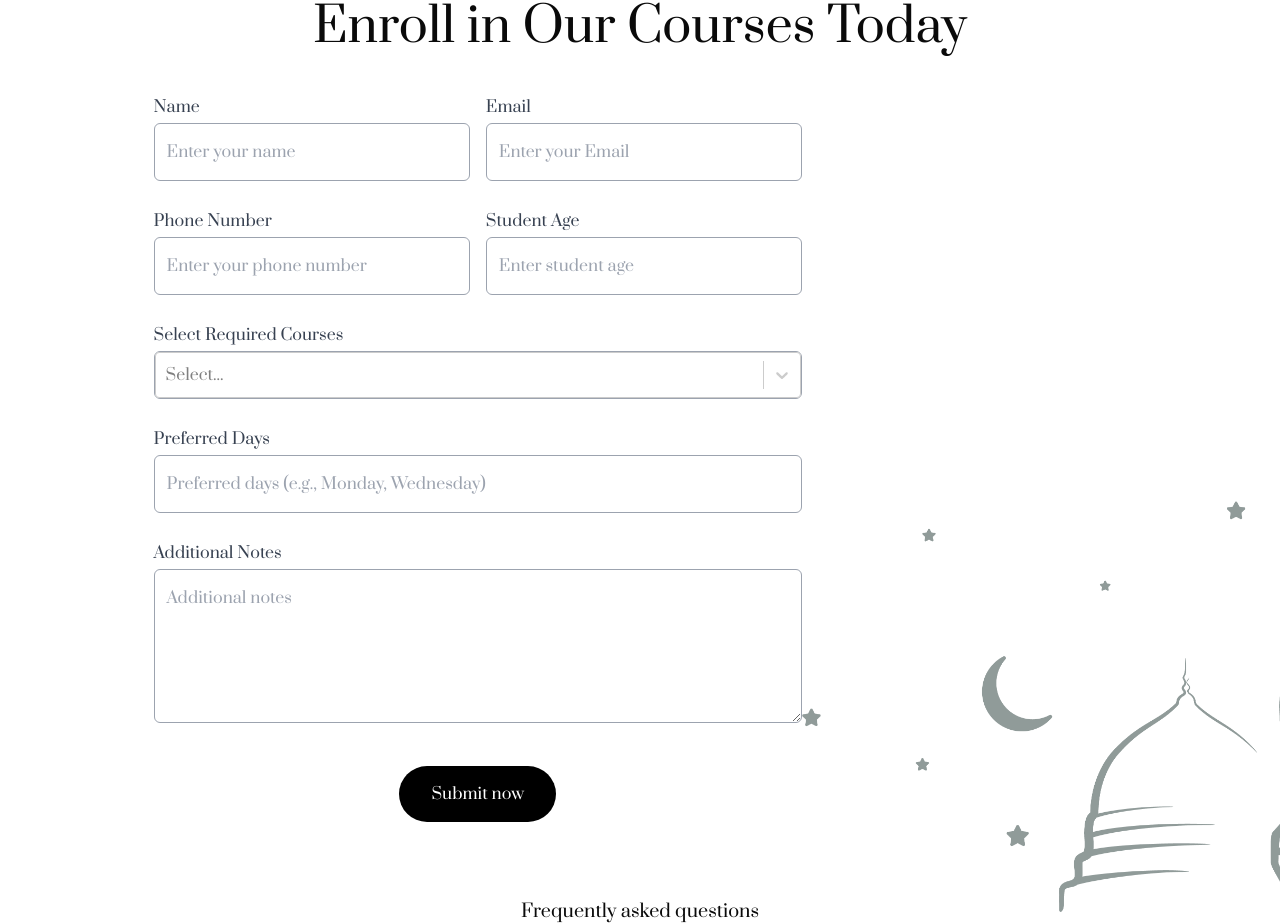
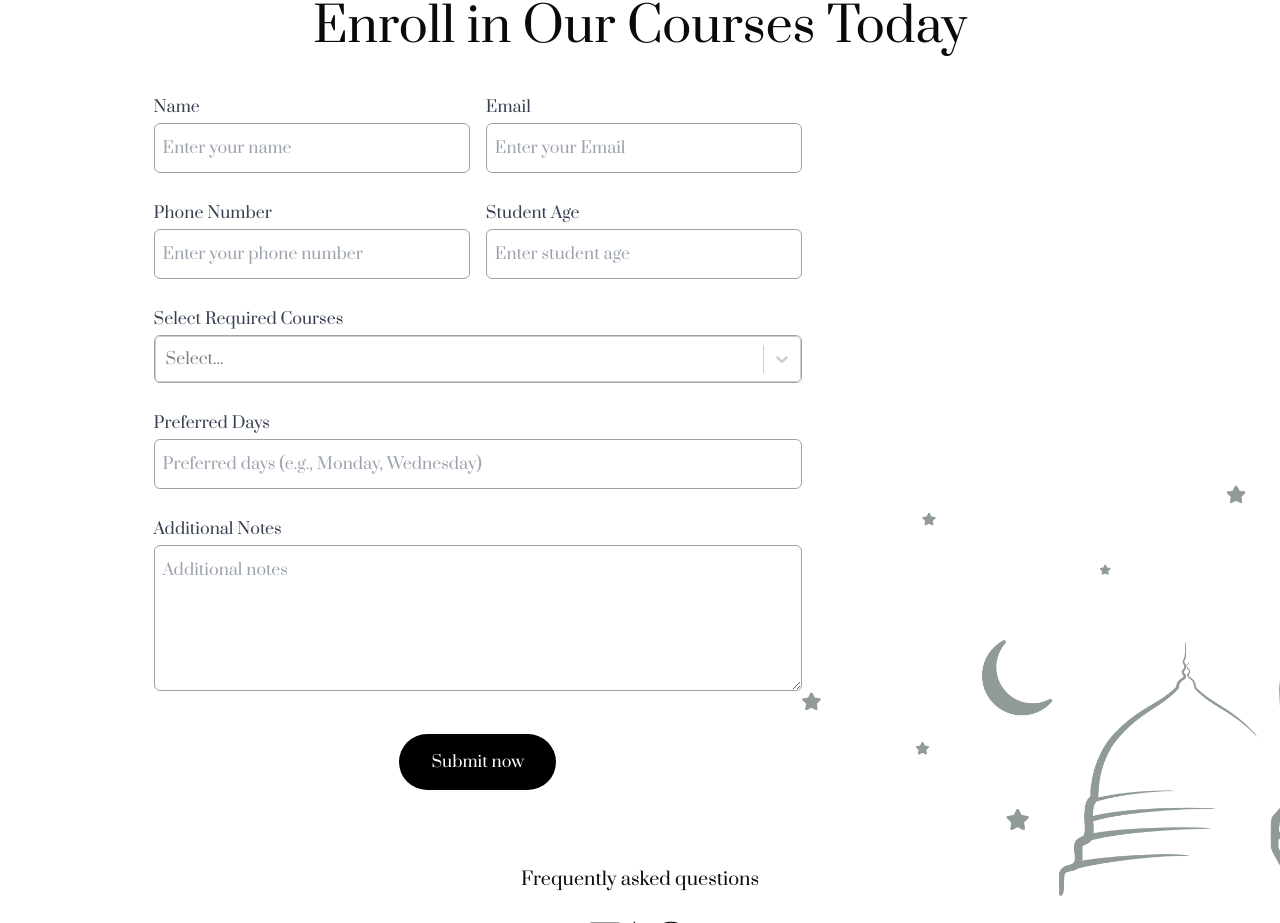
Before and after one commit to doaaabdelfattah/elaf_academy, a Next.js app: page / in a window 1280 px wide. Shown: the part 3479-4402 px from the top of the page. Built offline with nearby package versions, Linux system fonts and the light colour scheme; a web font is replaced by a local one.

Commit message:
fix width

```diff
--- a/app/components/Contact.jsx
+++ b/app/components/Contact.jsx
@@ -6,7 +6,7 @@ const Contact = () => {
   return (
     <div
       id="contact"
-      className="w-full px-[12%] py-10 scroll-mt-20  bg-no-repeat "
+      className="w-full px-[12%] py-10 scroll-mt-20 bg-no-repeat "
     >
       <SectionHeader
         title="Enroll in Our Courses Today"
@@ -17,8 +17,8 @@ const Contact = () => {
         <div className="lg:w-2/3 w-full">
           <Form />
         </div>
-        <div className="lg:w-1/3 w-full  bg-[url('/Asset 1islamic-pattern-1.png')] bg-cober bg-center bg-fixed">
-          <Image src="/Asset 1islamic-pattern-1.png" width={700} height={900} className="opacity-50 absolute bottom-[60] right-[-190]"/>
+        <div className="lg:block hidden w-1/3  bg-[url('/Asset 1islamic-pattern-1.png')] bg-cober bg-center bg-fixed">
+          <Image src="/Asset 1islamic-pattern-1.png" width={700} height={900} className="opacity-50 absolute bottom-[60] right-[-160]"/>
         </div>
       </div>
     </div>
--- a/app/components/Form.jsx
+++ b/app/components/Form.jsx
@@ -48,7 +48,7 @@ const Form = () => {
             <div className="w-full">
               <label className="block text-md font-medium text-gray-700">Name</label>
               <input
-                className="p-3 border border-gray-400 rounded-md bg-white w-full outline-none"
+                className="p-2 border border-gray-400 rounded-md bg-white w-full outline-none"
                 type="text"
                 placeholder="Enter your name"
                 required
@@ -59,7 +59,7 @@ const Form = () => {
             <div className="w-full">
               <label className="block text-md font-medium text-gray-700">Email</label>
               <input
-                className="p-3 border border-gray-400 rounded-md bg-white w-full outline-none"
+                className="p-2 border border-gray-400 rounded-md bg-white w-full outline-none"
                 type="email"
                 placeholder="Enter your Email"
                 required
@@ -73,7 +73,7 @@ const Form = () => {
             <div className="w-full">
               <label className="block text-md font-medium text-gray-700">Phone Number</label>
               <input
-                className="p-3 border border-gray-400 rounded-md bg-white w-full outline-none"
+                className="p-2 border border-gray-400 rounded-md bg-white w-full outline-none"
                 type="tel"
                 placeholder="Enter your phone number"
                 required
@@ -84,7 +84,7 @@ const Form = () => {
             <div className="w-full">
               <label className="block text-md font-medium text-gray-700">Student Age</label>
               <input
-                className="p-3 border border-gray-400 rounded-md bg-white w-full outline-none"
+                className="p-2 border border-gray-400 rounded-md bg-white w-full outline-none"
                 type="number"
                 placeholder="Enter student age"
                 required
@@ -110,7 +110,7 @@ const Form = () => {
           <div>
             <label className="block text-md font-medium text-gray-700">Preferred Days</label>
             <input
-              className="p-3 border border-gray-400 rounded-md bg-white w-full outline-none"
+              className="p-2 border border-gray-400 rounded-md bg-white w-full outline-none"
               type="text"
               placeholder="Preferred days (e.g., Monday, Wednesday)"
               required
@@ -122,7 +122,7 @@ const Form = () => {
           <div>
             <label className="block text-md font-medium text-gray-700">Additional Notes</label>
             <textarea
-              className="w-full p-3 border border-gray-400 rounded-md bg-white outline-none"
+              className="w-full p-2 border border-gray-400 rounded-md bg-white outline-none"
               rows="4"
               placeholder="Additional notes"
               name="notes"
--- a/app/components/Hero.jsx
+++ b/app/components/Hero.jsx
@@ -36,7 +36,7 @@ const Hero = () => {
               Our plans
               </button>
             </a>
-            <a href="#enroll">
+            <a href="#contact">
             <button className="mt-6 px-6 py-3 text-white border-white border-2 rounded-full text-lg hover:bg-mainGreen hover:text-white hover:scale-[1.05] transition-all duration-500 ">
 
               Enroll now
```
